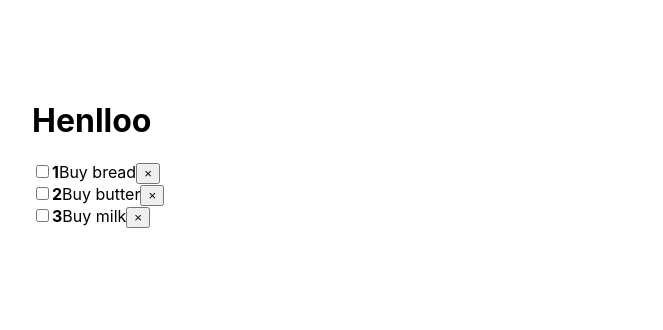
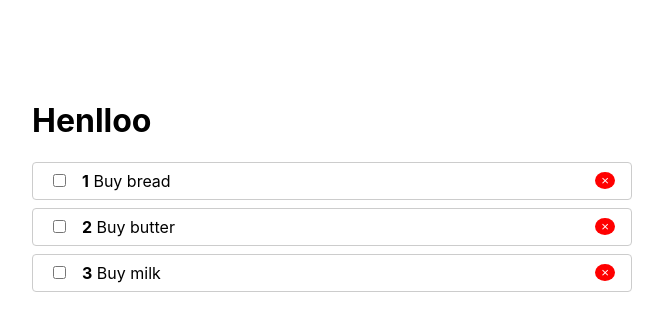
Before and after one commit to n-ii-lo/todo-list-app, a React (Create React App) app: page / in a window 1280 px wide. Shown: the top 330 px of the page, without its empty margins (308-971 px from the left). Built offline with nearby package versions, Linux system fonts and the light colour scheme.

Commit message:
input styles

```diff
--- a/src/Todo/todoItem.jsx
+++ b/src/Todo/todoItem.jsx
@@ -1,18 +1,34 @@
 import React from 'react';
 import PropTypes from "prop-types";
 
+const styles = {
+	li: {
+		display: 'flex',
+		justifyContent: 'space-between',
+		alignItems: 'center',
+		padding: '.5rem 1rem',
+		border: '1px solid #ccc',
+		borderRadius: '4px',
+		marginBottom: '.5rem',
+	},
+	input: {
+		marginRight: '1rem',
+	}
+}
+
 function TodoItem({todo, index}) {
 	return (
-		<li>
+		<li style={styles.li}>
 			<span>
-				<input type="checkbox" />
+				<input type="checkbox" style={styles.input} />
 				<strong>{index + 1}</strong>
+				&nbsp;
 					{todo.title}
 			</span>
-			<button>&times;</button>
 
+			<button className='rm'>&times;</button>
 		</li>
-	 )
+ )
 }
 
 TodoItem.propTypes = {
--- a/src/index.css
+++ b/src/index.css
@@ -17,3 +17,10 @@
 	margin: 0 auto;
 	width: 600px;
 }
+
+.rm {
+	background: red;
+	border-radius: 50%;
+	color: #fff;
+	border: none;
+}
```
Also changed, not shown: src/App.css (deleted, +0 -38 lines), 1 other file (tests, documents, lock files or other folders).
